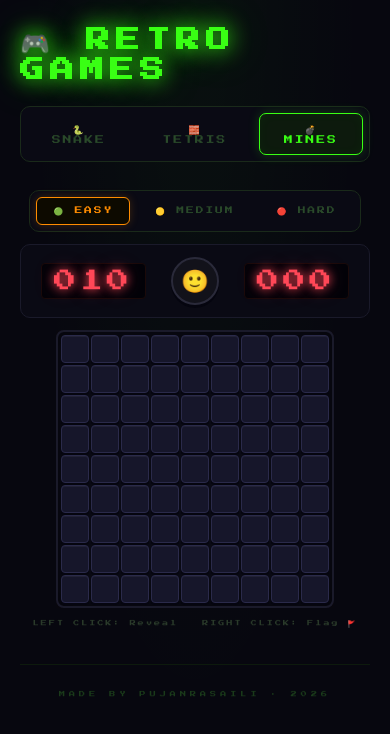
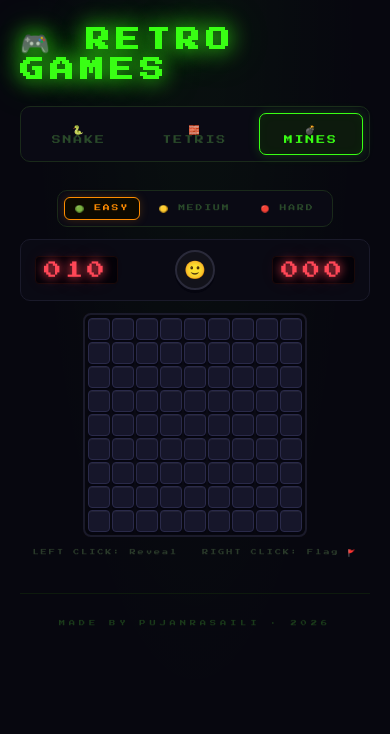
Before and after one commit to pujanrasaili/retro-browser-games, a React (Create React App) app: page / in a window 390 px wide. Both pictures are taken after a click on the button "💣 MINES". Shown: the top 734 px of the page. Built offline with nearby package versions, Linux system fonts and the light colour scheme.

Commit message:
✨ Minesweeper: Add responsive layout, flag animation, win cell glow, number text-shadow

```diff
--- a/src/games/Minesweeper/Minesweeper.css
+++ b/src/games/Minesweeper/Minesweeper.css
@@ -251,3 +251,41 @@
   color: #2a3a2a;
   letter-spacing: 2px;
 }
+
+/* Responsive for medium/hard boards */
+@media (max-width: 600px) {
+  .mcell { width: 22px; height: 22px; font-size: 0.6rem; }
+  .mine-header { padding: 10px 14px; }
+  .seven-seg { font-size: 1.1rem; min-width: 56px; padding: 4px 8px; }
+  .face-btn { width: 40px; height: 40px; font-size: 1.1rem; }
+  .diff-btn { padding: 6px 10px; font-size: 0.42rem; }
+}
+
+/* Revealed cells with numbers — subtle inner glow */
+.mcell.revealed:not(:empty) {
+  text-shadow: 0 0 8px currentColor;
+}
+
+/* Flag animation */
+.mcell.flagged {
+  animation: flagPlace 0.2s ease-out;
+}
+
+@keyframes flagPlace {
+  0%   { transform: scale(0.5); }
+  70%  { transform: scale(1.15); }
+  100% { transform: scale(1); }
+}
+
+/* Win cell reveal */
+.mine-board.won .mcell.hidden {
+  background: #0d1a0d;
+  border-color: #1a3a1a;
+  animation: winReveal 0.5s ease forwards;
+}
+
+@keyframes winReveal {
+  0%   { background: #0d1a0d; }
+  50%  { background: #1a3a1a; box-shadow: 0 0 8px rgba(57,255,20,0.3); }
+  100% { background: #0d1a0d; }
+}
```
